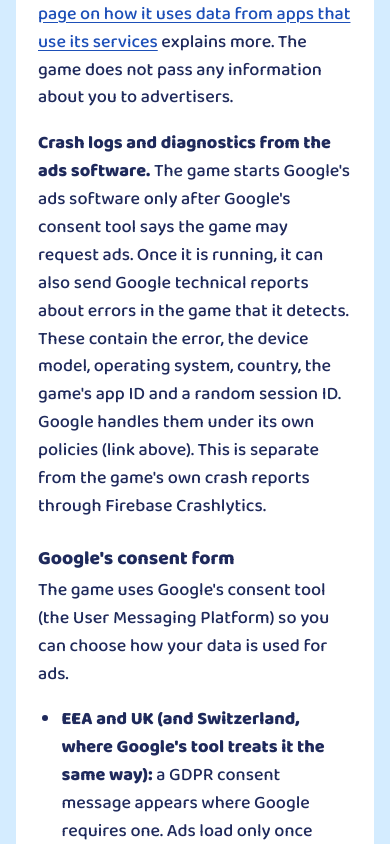
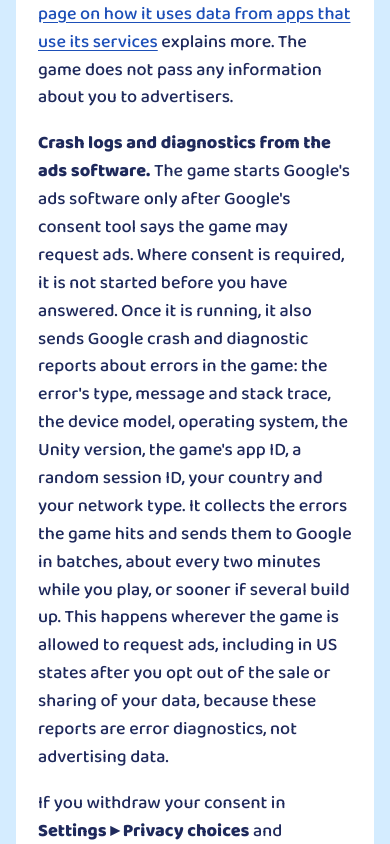
Before and after one commit to mkhakpaki/stackadoo-site, a plain HTML site: page privacy.html in a window 390 px wide. Shown: the part 6820-7664 px from the top of the page. Drawn offline with Linux system fonts and the light colour scheme.

Commit message:
Privacy policy: fuller ads-SDK diagnostics disclosure (stage 2 facts)
What the ads SDK's error reports contain, batching, where they run (incl.
US opt-out), the limited-ads case after a decline, and withdrawal taking
effect from the next launch. Review round: compliance, code facts, UI,
links/phone width.

Co-Authored-By: Claude Opus 5.5 <noreply@anthropic.com>

```diff
--- a/privacy.html
+++ b/privacy.html
@@ -159,7 +159,8 @@
           <li><strong>Rewarded videos</strong>, which are <strong>always optional</strong>. You choose to watch one in return for something in the game, such as a revive or extra coins.</li>
         </ul>
         <p>To show and measure ads, Google receives standard ad data: your advertising ID where allowed, IP address, device and app details, and how you interact with ads. Google's <a href="https://policies.google.com/technologies/partner-sites" rel="external">page on how it uses data from apps that use its services</a> explains more. The game does not pass any information about you to advertisers.</p>
-        <p><strong>Crash logs and diagnostics from the ads software.</strong> The game starts Google's ads software only after Google's consent tool says the game may request ads. Once it is running, it can also send Google technical reports about errors in the game that it detects. These contain the error, the device model, operating system, country, the game's app ID and a random session ID. Google handles them under its own policies (link above). This is separate from the game's own crash reports through Firebase Crashlytics.</p>
+        <p><strong>Crash logs and diagnostics from the ads software.</strong> The game starts Google's ads software only after Google's consent tool says the game may request ads. Where consent is required, it is not started before you have answered. Once it is running, it also sends Google crash and diagnostic reports about errors in the game: the error's type, message and stack trace, the device model, operating system, the Unity version, the game's app ID, a random session ID, your country and your network type. It collects the errors the game hits and sends them to Google in batches, about every two minutes while you play, or sooner if several build up. This happens wherever the game is allowed to request ads, including in US states after you opt out of the sale or sharing of your data, because these reports are error diagnostics, not advertising data.</p>
+        <p>If you withdraw your consent in <strong>Settings &#9656; Privacy choices</strong> and Google's tool then no longer allows ads, the ads software is not started from the next time you open the game; it cannot be stopped in the middle of a session. If Google's tool allows ads even after you decline (for example limited ads), the ads software and its error reports may still run. Google handles these reports under its own policies (link above). This is separate from the game's own crash reports through Firebase Crashlytics.</p>
 
         <h3>Google's consent form</h3>
         <p>The game uses Google's consent tool (the User Messaging Platform) so you can choose how your data is used for ads.</p>
@@ -274,7 +275,7 @@
       <section aria-labelledby="choices">
         <h2 id="choices">Changing or withdrawing your choices</h2>
         <ul>
-          <li><strong>Ads and analytics consent:</strong> open <strong>Settings &#9656; Privacy choices</strong> where it is shown, and change your answer.</li>
+          <li><strong>Ads and analytics consent:</strong> open <strong>Settings &#9656; Privacy choices</strong> where it is shown, and change your answer. If Google's tool then no longer allows ads, Google's ads software, including its error reports, is not started from the next time you open the game.</li>
           <li><strong>Advertising ID:</strong> reset or delete it in your phone's settings, or on iPhone turn off tracking for the game.</li>
           <li><strong>Google's ad settings:</strong> manage them at <a href="https://myadcenter.google.com" rel="external">myadcenter.google.com</a>.</li>
           <li><strong>Crash reports and remote settings</strong> are always on. You can object by e-mail, or stop all of it by uninstalling the game.</li>
```
